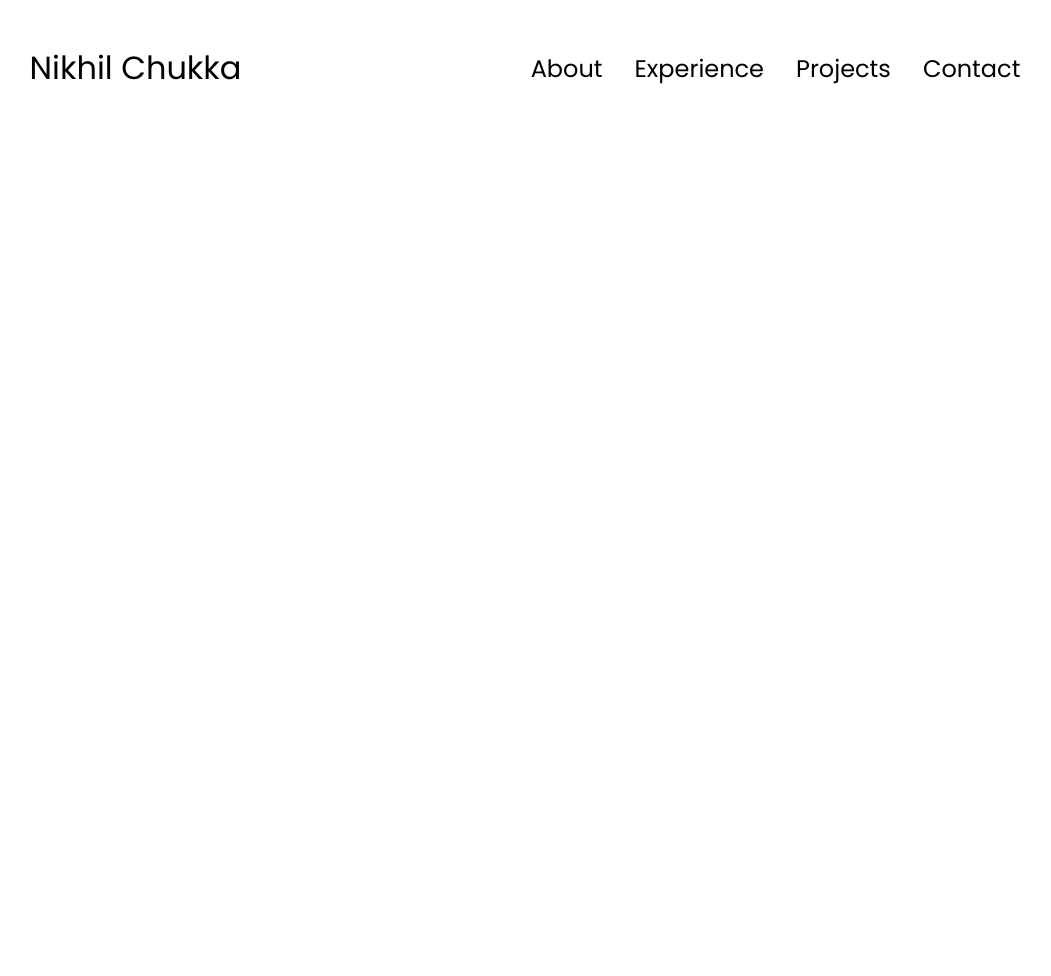
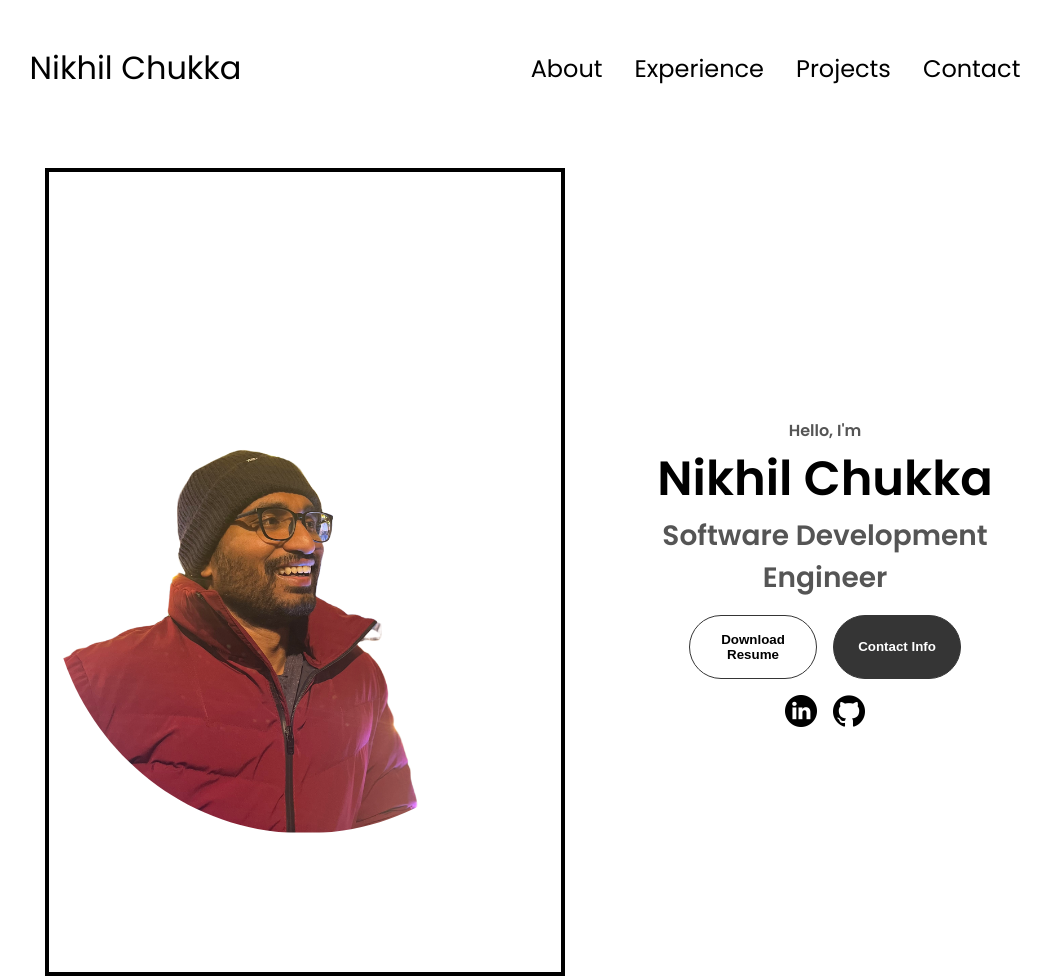
Before and after one commit to NikhilChukka/portfolio, a plain HTML site: page index.html in a window 1280 px wide. Shown: the whole page, without its empty margins (115-1166 px from the left). Before the commit the page ends 800 px from the top, so only its background shows below. Drawn offline with Linux system fonts and the light colour scheme.

Commit message:
profile section

```diff
--- a/index.html
+++ b/index.html
@@ -35,8 +35,32 @@
             </div>
         </div>
 
+    </nav>
+    <section id="profile">
+        <div class="section__pic-container">
+            <img src="./assets/nikh1.png" alt="nikhil chukka profile picture"/>
+        </div>
+        <div class="section__text">
+            <p class="section__text_p1">Hello, I'm</p>
+            <h1 class="title">Nikhil Chukka</h1>
+            <p class="section__text_p2">Software Development Engineer</p>
+            <div class="btn-container">
+                <button class="btn btn-color-2"
+                onclick="window.open('./assets/resumeUpTA.pdf')">
+                Download Resume</button>
+                <button class="btn btn-color-1"
+                onclick="location.href='./#contact'">
+                Contact Info</button>
+            </div>
+            <div id="socials-container">
+                <img src="./assets/linkedin.png" alt="linkedin profile"
+                class="icon" onclick="location.href='https://www.linkedin.com/in/nikhil-chukka-425847129/'" />
 
-    </nav>
+                <img src="./assets/github.png" alt="github profile"
+                class="icon" onclick="location.href='https://github.com/NikhilChukka'" />
+            </div>
+        </div>
+    </section>
     <script src="script.js"></script>
 </body>
 </html>
--- a/style.css
+++ b/style.css
@@ -68,7 +68,7 @@ a:hover{
 
 .hamburger-menu{
   position: relative;
-  display: flex;
+  display: in;
 }
 .hamburger-icon{
   display: flex;
@@ -96,7 +96,7 @@ a:hover{
   transition: all 0.3 ease-in-out;
 }
 
-.menu-links{
+.menu-links a{
   display: block;
   padding: 10px;
   text-align: center;
@@ -134,3 +134,112 @@ a:hover{
 .hamburger-icon span:first-child{
   transform: none;
 }
+
+/*sections*/
+
+section{
+  padding-top: 4vh;
+  height: 96vh;
+  margin: 0 10rem;
+  box-sizing: border-box;
+  min-height: fit-content;
+}
+
+.section-container{
+  display: flex;
+
+}
+#profile{
+  display: flex;
+  justify-content: center;
+  gap: 5rem;
+  height: 80vh;
+}
+.section__pic-container{
+  display: flex;
+  height: 400;
+  width: 400;
+  margin: auto 0;
+  border: 4px solid;
+}
+.section__text{
+  text-align: center;
+  align-self: center;
+}
+.section__text p{
+  font-weight: 600;
+
+}
+.section__text_p1{
+  text-align: center;
+}
+
+.section__text_p2{
+  font-size: 1.75rem;
+  margin-bottom: 1rem;
+}
+
+.title{
+  font-size: 3rem;
+  text-align: center;
+}
+
+#socials-container{
+  display: flex;
+  justify-content: center;
+  margin-top: 1rem;
+  gap: 1rem;
+}
+
+/*icon*/
+
+.icon{
+  cursor: pointer;
+  height: 2rem;
+}
+
+/*buttons*/
+
+.btn-container{
+  display: flex;
+  justify-content: center;
+  gap: 1rem;
+
+}
+.btn{
+  font-weight: 600;
+  transition: all 300ms ease;
+  padding: 1rem;
+  width:8rem;
+  border-radius: 2rem;
+}
+.btn-color-1,
+ .btn-color-2{
+  border: rgb(53, 53, 53) 0.1rem solid;
+ }
+
+ .btn-color-1:hover,
+ .btn-color-2:hover{
+  cursor: pointer;
+ }
+
+ .btn-color-1,
+ .btn-color-2:hover{
+  background: rgb(53, 53, 53);
+  color: white;
+ }
+
+ .btn-color-1:hover{
+  background: rgb(0, 0, 0);
+ }
+ .btn-color-2{
+  background: none;
+ }
+
+ .btn-color-2:hover{
+  border: rgb(255, 255, 255) 0.1rem solid;
+ }
+
+ .btn-container{
+  gap: 1rem;
+ }
```
Also changed, not shown: assets/nikh1.png (added), 1 other file.
